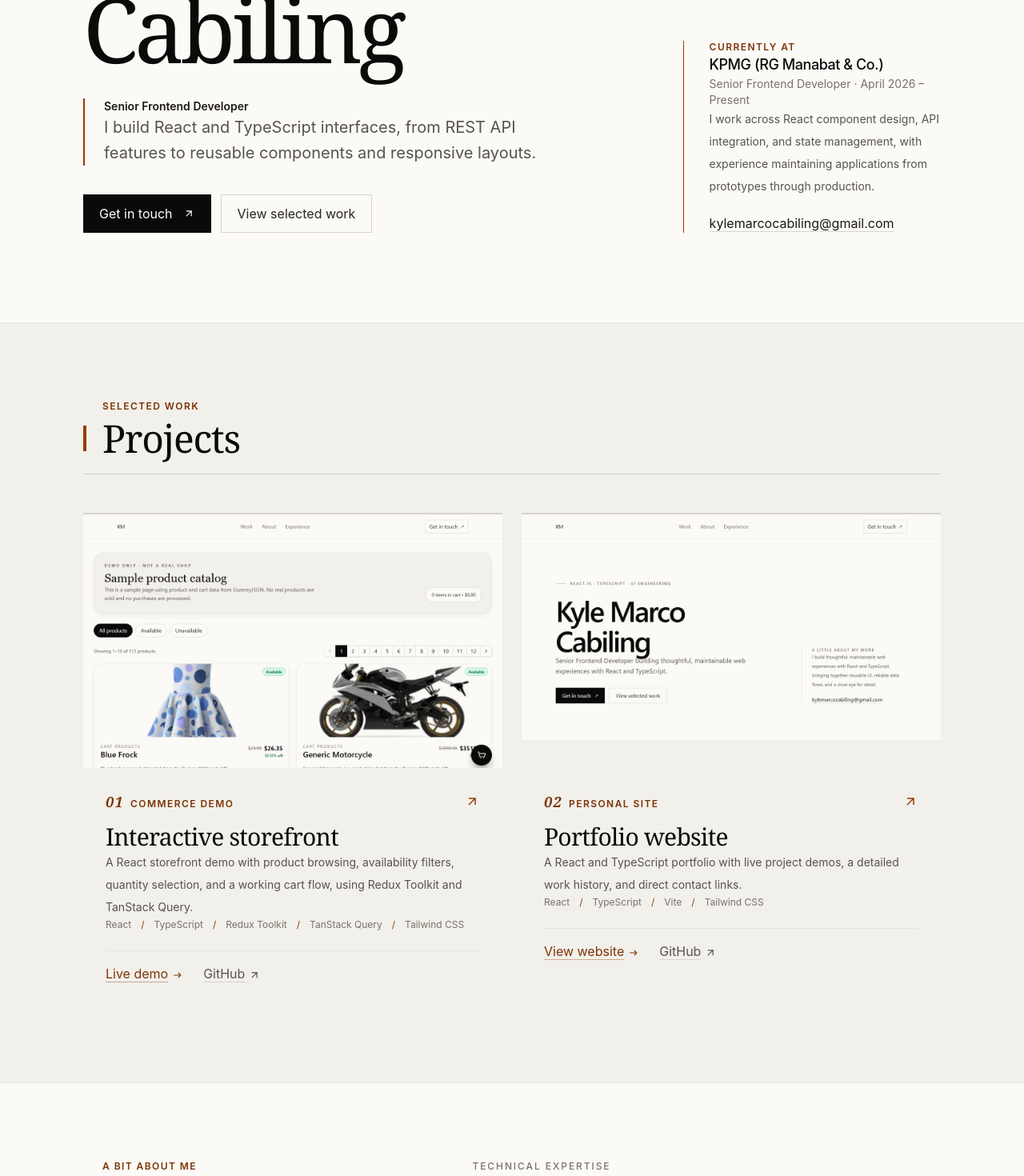
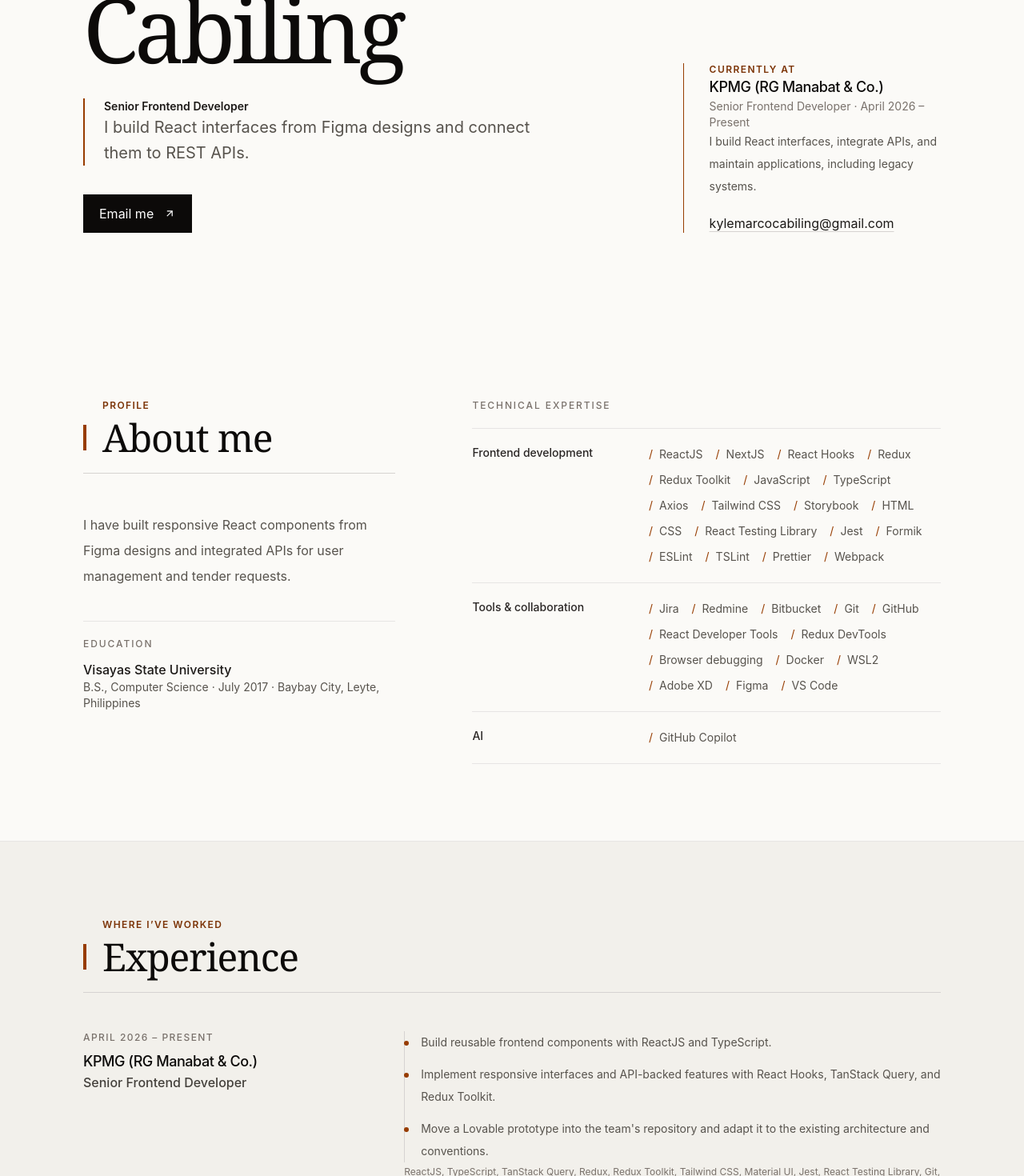
Before and after one commit to KyleMarco/portfolio, a React (Vite) app: page / in a window 1280 px wide. Shown: the part 380-1850 px from the top of the page at 80% size. Built offline with nearby package versions, Linux system fonts and the light colour scheme; what @kylemarco/shared-ui would draw is missing.

Commit message:
update portfolio

```diff
--- a/src/app/i18n.ts
+++ b/src/app/i18n.ts
@@ -9,7 +9,7 @@ export const resources = {
         work: 'Work',
         about: 'About',
         experience: 'Experience',
-        contact: 'Get in touch',
+        contact: 'Contact',
         language: 'Language',
       },
       notFound: {
@@ -50,23 +50,21 @@ export const resources = {
         since2017: 'Since 2017',
         currentlyAt: 'Currently at',
         heroDescription:
-          'I build React and TypeScript interfaces, from REST API features to reusable components and responsive layouts.',
-        contact: 'Get in touch',
+          'I build React interfaces from Figma designs and connect them to REST APIs.',
+        contact: 'Email me',
         selectedWork: 'View selected work',
         projectsEyebrow: 'Selected work',
         projectsTitle: 'Projects',
-        aboutEyebrow: 'A bit about me',
-        aboutTitle: 'Approach',
+        aboutEyebrow: 'Profile',
+        aboutTitle: 'About me',
         experienceEyebrow: 'Where I’ve worked',
         experienceTitle: 'Experience',
         source: 'GitHub',
         aboutDescription:
-          'My work has ranged from translating Figma designs into responsive React components to integrating REST APIs for user management and tender requests.',
+          'I have built responsive React components from Figma designs and integrated APIs for user management and tender requests.',
         education: 'Education',
         expertise: 'Technical expertise',
-        contactLabel: 'Contact',
-        contactHeading: 'Let’s make something thoughtful.',
-        emailMe: 'Email me',
+        contactTitle: 'Contact',
         resumeNotice: 'Résumé available on request.',
         resumeLink: 'Request a copy',
         resumeSubject: 'Request for resume',
@@ -153,23 +151,21 @@ export const resources = {
         since2017: 'Mula 2017',
         currentlyAt: 'Kasalukuyang nasa',
         heroDescription:
-          'Gumagawa ako ng mga interface gamit ang React at TypeScript, mula sa mga REST API feature hanggang sa mga reusable component at responsive na layout.',
-        contact: 'Makipag-ugnayan',
+          'Gumagawa ako ng React interface mula sa mga disenyo sa Figma at kinokonekta ang mga ito sa REST API.',
+        contact: 'Mag-email sa akin',
         selectedWork: 'Tingnan ang mga piling gawa',
         projectsEyebrow: 'Mga piling gawa',
         projectsTitle: 'Mga proyekto',
-        aboutEyebrow: 'Tungkol sa akin',
-        aboutTitle: 'Paraan ng paggawa',
+        aboutEyebrow: 'Profile',
+        aboutTitle: 'Tungkol sa akin',
         experienceEyebrow: 'Mga naging trabaho',
         experienceTitle: 'Karanasan',
         source: 'GitHub',
         aboutDescription:
-          'Kabilang sa aking trabaho ang pagsasalin ng mga disenyo sa Figma tungo sa responsive na React component at pag-integrate ng REST API para sa pamamahala ng user at mga tender request.',
+          'Gumawa ako ng responsive na React component mula sa mga disenyo sa Figma at nag-integrate ng API para sa pamamahala ng user at mga tender request.',
         education: 'Edukasyon',
         expertise: 'Kasanayang teknikal',
-        contactLabel: 'Pakikipag-ugnayan',
-        contactHeading: 'Gumawa tayo ng makabuluhang bagay.',
-        emailMe: 'Mag-email sa akin',
+        contactTitle: 'Makipag-ugnayan',
         resumeNotice: 'Maaaring humingi ng résumé.',
         resumeLink: 'Humingi ng kopya',
         resumeSubject: 'Paghiling ng résumé',
--- a/src/app/router/index.tsx
+++ b/src/app/router/index.tsx
@@ -1,6 +1,6 @@
 import { BrowserRouter, Link, Navigate, Route, Routes } from 'react-router-dom';
 import { useTranslation } from 'react-i18next';
-import { HomePage, NotFoundPage, ShopPage } from '../../routes';
+import { HomePage, NotFoundPage } from '../../routes';
 import { profile } from '../../routes/portfolioData';
 
 export function AppRouter() {
@@ -69,8 +69,6 @@ export function AppRouter() {
 
         <Routes>
           <Route path="/" element={<HomePage />} />
-          <Route path="/demo" element={<ShopPage />} />
-          <Route path="/shop" element={<Navigate to="/demo" replace />} />
           <Route path="/about" element={<Navigate to="/" replace />} />
           <Route path="*" element={<NotFoundPage />} />
         </Routes>
--- a/src/main.tsx
+++ b/src/main.tsx
@@ -1,6 +1,5 @@
 import { StrictMode } from 'react';
 import { createRoot } from 'react-dom/client';
-import '@kylemarco/shared-ui/styles.css';
 import App from './app/App';
 import { AppProviders } from './app/providers/AppProviders';
 import './app/styles/globals.css';
--- a/src/routes/HomePage.tsx
+++ b/src/routes/HomePage/HomePage.tsx
@@ -1,13 +1,11 @@
-import { Link } from 'react-router-dom';
 import { useTranslation } from 'react-i18next';
 import {
   contactCards,
   education,
   experiences,
   profile,
-  projects,
   skillGroups,
-} from './portfolioData';
+} from '../portfolioData';
 
 function SectionHeading({ eyebrow, title, id }: { eyebrow: string; title: string; id?: string }) {
   return (
@@ -72,12 +70,6 @@ export default function HomePage() {
                 <path d="M6 14 14 6M6 6h8v8" stroke="currentColor" strokeWidth="1.5" />
               </svg>
             </a>
-            <a
-              href="#projects"
-              className="inline-flex min-h-12 items-center justify-center border border-stone-300 px-5 text-sm font-medium text-stone-800 transition-colors hover:border-stone-500 focus-visible:outline-2 focus-visible:outline-offset-4 focus-visible:outline-stone-950 motion-reduce:transition-none"
-            >
-              {t('home.selectedWork')}
-            </a>
           </div>
         </div>
         <aside className="border-t border-stone-300 pt-5 lg:justify-self-end lg:border-l lg:border-t-0 lg:border-amber-800 lg:pl-8 lg:pt-0">
@@ -98,115 +90,6 @@ export default function HomePage() {
             {profile.email}
           </a>
         </aside>
-      </section>
-
-      <section
-        id="projects"
-        aria-labelledby="projects-title"
-        className="scroll-mt-24 border-y border-stone-200 bg-[#f2f0eb]"
-      >
-        <div className="mx-auto max-w-6xl px-5 py-16 sm:px-8 sm:py-24 lg:px-10">
-          <SectionHeading
-            eyebrow={t('home.projectsEyebrow')}
-            title={t('home.projectsTitle')}
-            id="projects-title"
-          />
-          <div className="grid gap-6 lg:grid-cols-2">
-            {projects.map((project, index) => (
-              <article
-                key={project.title}
-                className="group overflow-hidden border-t-2 border-stone-300 bg-transparent transition-colors hover:border-amber-800 motion-reduce:transition-none"
-              >
-                <img
-                  src={`${import.meta.env.BASE_URL}${project.screenshot}`}
-                  alt={project.screenshotAlt}
-                  width={1280}
-                  height={800}
-                  loading="lazy"
-                  decoding="async"
-                  className="aspect-[1.65] w-full bg-stone-200 object-cover object-top transition-transform duration-500 group-hover:scale-[1.015] motion-reduce:transition-none"
-                />
-                <div className="p-5 sm:p-7">
-                  <div className="flex items-start justify-between gap-4">
-                    <div>
-                      <p className="text-xs font-semibold uppercase tracking-[0.12em] text-amber-900">
-                        <span className="mr-2 font-serif text-lg italic">0{index + 1}</span>
-                        {project.category}
-                      </p>
-                      <h3 className="mt-3 font-serif text-2xl font-medium tracking-tight text-stone-950 sm:text-3xl">
-                        {project.title}
-                      </h3>
-                    </div>
-                    <span
-                      aria-hidden="true"
-                      className="mt-1 text-lg text-amber-800 transition-transform group-hover:translate-x-1 group-hover:-translate-y-1 motion-reduce:transition-none"
-                    >
-                      <svg
-                        aria-hidden="true"
-                        focusable="false"
-                        viewBox="0 0 20 20"
-                        fill="none"
-                        className="h-5 w-5"
-                      >
-                        <path d="M6 14 14 6M6 6h8v8" stroke="currentColor" strokeWidth="1.5" />
-                      </svg>
-                    </span>
-                  </div>
-                  <p className="mt-3 text-sm leading-7 text-stone-600">{project.description}</p>
-                  <ul
-                    aria-label={`${project.title} technologies`}
-                    className="mt-5 flex flex-wrap gap-x-3 gap-y-1"
-                  >
-                    {project.technologies.map((technology, technologyIndex) => (
-                      <li key={technology} className="text-xs text-stone-500">
-                        {technologyIndex > 0 && (
-                          <span aria-hidden="true" className="mr-3 text-amber-800">
-                            /
-                          </span>
-                        )}
-                        {technology}
-                      </li>
-                    ))}
-                  </ul>
-                  <div className="mt-6 flex flex-wrap gap-x-6 gap-y-3 border-t border-stone-200 pt-4">
-                    <Link
-                      to={project.demoHref}
-                      className="text-sm font-semibold text-amber-900 underline decoration-amber-800/40 underline-offset-4 transition-colors hover:decoration-amber-900 focus-visible:outline-2 focus-visible:outline-offset-4 focus-visible:outline-stone-950"
-                    >
-                      {project.demoLabel}
-                      <svg
-                        aria-hidden="true"
-                        focusable="false"
-                        viewBox="0 0 20 20"
-                        fill="none"
-                        className="ml-1 inline-block h-4 w-4"
-                      >
-                        <path d="M4 10h11m0 0-4-4m4 4-4 4" stroke="currentColor" strokeWidth="1.5" />
-                      </svg>
-                    </Link>
-                    <a
-                      href={project.sourceHref}
-                      target="_blank"
-                      rel="noreferrer"
-                      className="text-sm font-medium text-stone-600 underline decoration-stone-300 underline-offset-4 transition-colors hover:text-stone-950 hover:decoration-stone-900 focus-visible:outline-2 focus-visible:outline-offset-4 focus-visible:outline-stone-950"
-                    >
-                      {t('home.source')}
-                      <svg
-                        aria-hidden="true"
-                        focusable="false"
-                        viewBox="0 0 20 20"
-                        fill="none"
-                        className="ml-1 inline-block h-4 w-4"
-                      >
-                        <path d="M6 14 14 6M6 6h8v8" stroke="currentColor" strokeWidth="1.5" />
-                      </svg>
-                    </a>
-                  </div>
-                </div>
-              </article>
-            ))}
-          </div>
-        </div>
       </section>
 
       <section
@@ -318,35 +201,13 @@ export default function HomePage() {
         aria-labelledby="contact-title"
         className="mx-auto max-w-6xl px-5 py-16 sm:px-8 sm:py-24 lg:px-10"
       >
-        <div className="grid gap-8 border-b border-stone-300 pb-10 sm:grid-cols-[1fr_auto] sm:items-end">
-          <div>
-            <p className="mb-3 text-xs font-medium uppercase tracking-[0.18em] text-stone-500">
-              {t('home.contactLabel')}
-            </p>
-            <h2
-              id="contact-title"
-              className="max-w-2xl font-serif text-5xl font-medium tracking-[-0.035em] text-stone-950 sm:text-7xl"
-            >
-              {t('home.contactHeading')}
-            </h2>
-          </div>
-          <a
-            href={`mailto:${profile.email}`}
-            className="inline-flex min-h-12 items-center justify-center gap-3 bg-stone-950 px-5 text-sm font-medium text-white transition-colors hover:bg-stone-700 focus-visible:outline-2 focus-visible:outline-offset-4 focus-visible:outline-stone-950 motion-reduce:transition-none"
-          >
-            {t('home.emailMe')}
-            <svg
-              aria-hidden="true"
-              focusable="false"
-              viewBox="0 0 20 20"
-              fill="none"
-              className="h-4 w-4"
-            >
-              <path d="M6 14 14 6M6 6h8v8" stroke="currentColor" strokeWidth="1.5" />
-            </svg>
-          </a>
-        </div>
-        <div className="grid gap-x-8 py-6 sm:grid-cols-3">
+        <h2
+          id="contact-title"
+          className="mb-4 font-serif text-4xl font-medium tracking-tight text-stone-950 sm:text-5xl"
+        >
+          {t('home.contactTitle')}
+        </h2>
+        <div className="grid gap-x-8 border-t border-stone-300 py-3 sm:grid-cols-3">
           {contactCards.map((card) => (
             <a
               key={card.label}
--- a/src/routes/portfolioData.ts
+++ b/src/routes/portfolioData.ts
@@ -3,7 +3,7 @@ export const profile = {
   lastName: 'Cabiling',
   role: 'Senior Frontend Developer',
   summary:
-    'I work across React component design, API integration, and state management, with experience maintaining applications from prototypes through production.',
+    'I build React interfaces, integrate APIs, and maintain applications, including legacy systems.',
   monogramPrimary: 'KM',
   monogramAccent: 'C',
   tagline: 'UI with intention',
@@ -47,9 +47,9 @@ export const experiences = [
     technologies:
       'ReactJS, TypeScript, TanStack Query, Redux, Redux Toolkit, Tailwind CSS, Material UI, Jest, React Testing Library, Git, GitHub Copilot',
     highlights: [
-      'Develop scalable, reusable, and maintainable frontend components with ReactJS, TypeScript, and modern frontend practices.',
-      'Build interactive, responsive interfaces with functional components and React Hooks, translating business requirements into maintainable solutions.',
-      "Migrate a Lovable-generated prototype into the team's standardized repository, aligning it with project architecture, coding conventions, and development standards.",
+      'Build reusable frontend components with ReactJS and TypeScript.',
+      'Implement responsive interfaces and API-backed features with React Hooks, TanStack Query, and Redux Toolkit.',
+      "Move a Lovable prototype into the team's repository and adapt it to the existing architecture and conventions.",
       'Create reusable AI prompts and custom skills for converting AI-generated prototypes into production-aligned code.',
       'Manage data fetching, caching, and asynchronous API interactions with TanStack Query.',
       'Manage client-side application state with Redux and Redux Toolkit.',
```
Also changed, not shown: src/routes/ShopPage/ShopPage.tsx (renamed from src/routes/ShopPage.tsx, +4 -4 lines), src/routes/index.ts (+4 -4 lines), src/routes/AboutPage/AboutPage.tsx (renamed from src/routes/AboutPage.tsx), src/routes/NotFoundPage/NotFoundPage.tsx (renamed from src/routes/NotFoundPage.tsx), 2 other files (tests, documents, lock files or other folders).
